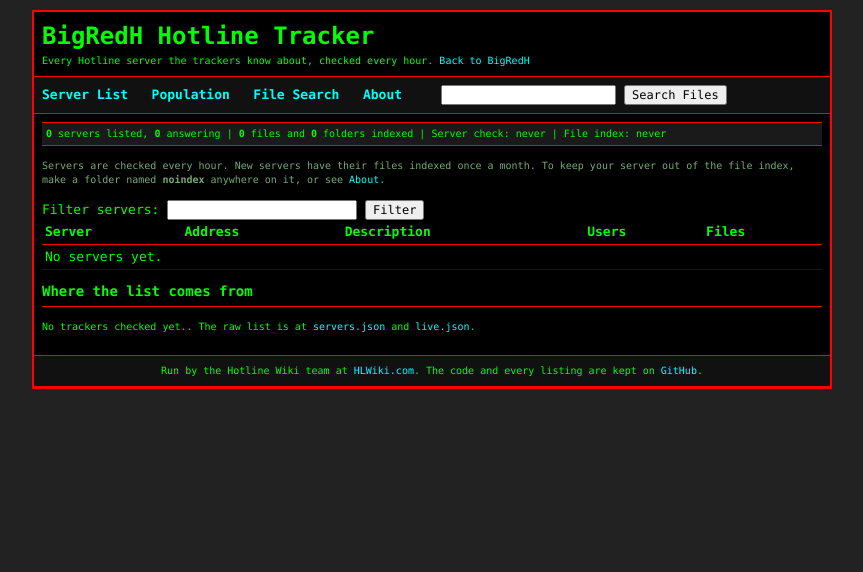
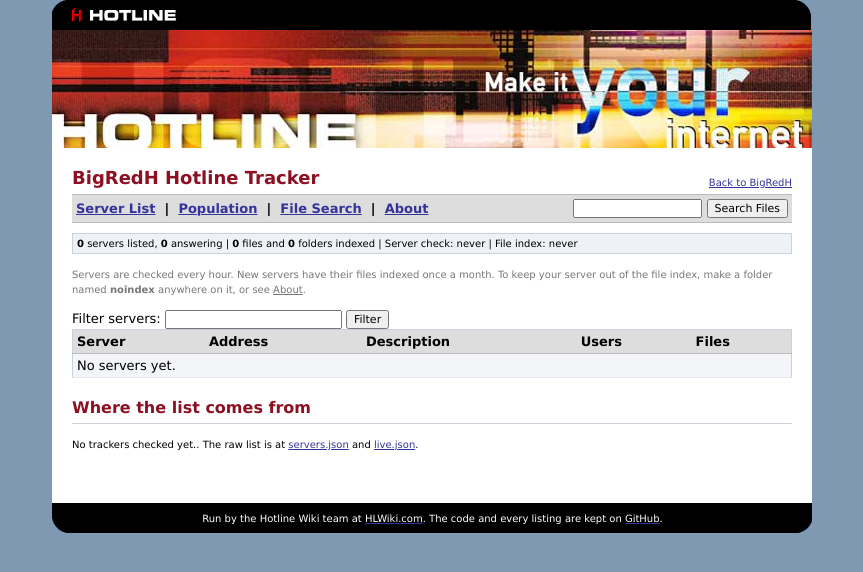
Before and after one commit to Big-Red-H/bigredh, a PHP site: page /index.php in a window 1280 px wide. Shown: the top 572 px of the page, without its empty margins (208-1071 px from the left). Run offline with PHP 8.4, Linux system fonts and the light colour scheme.

Commit message:
Tracker: the same look as bigredh.com; deploys no longer overwrite fresher data
The tracker now uses the main site's frame: blue-gray page, 760 wide for 800x600
screens, white panel, the Hotline title bar (and the big banner on the front
page), dark red headings, gray table headers and a black footer bar.

A full deploy used to upload the repo's copy of servers.json and live.json over
the fresher ones the hourly check had uploaded; now it only fills them in when
they're missing.

Co-Authored-By: Claude Opus 5.5 <noreply@anthropic.com>

```diff
--- a/site/tracker/files.php
+++ b/site/tracker/files.php
@@ -34,7 +34,7 @@ if (!$server) {
 
 page_header($server['name']);
 ?>
-<h2><?php echo h($server['name']); ?></h2>
+<p class="heading"><font <?php echo FONT; ?> size="3" color="#8C1021"><b><?php echo h($server['name']); ?></b></font></p>
 <p><font size="1">
 <a href="hotline://<?php echo h($key); ?>/"><?php echo h($key); ?></a> |
 <?php echo number_format((int) $server['files']); ?> files, <?php echo number_format((int) $server['folders']); ?> folders,
@@ -58,7 +58,7 @@ foreach (array_filter(explode('/', $path), 'strlen') as $part) {
 </b></font></p>
 
 <table class="list" width="100%" cellpadding="3" cellspacing="0" border="0">
-<tr>
+<tr bgcolor="#DDDDDD">
 <th><font size="2">Name</font></th>
 <th class="num"><font size="2">Size</font></th>
 <th><font size="2">Kind</font></th>
--- a/site/tracker/inc/common.php
+++ b/site/tracker/inc/common.php
@@ -73,37 +73,59 @@ function page_url($page, $params = array())
     return $page . ($params ? '?' . http_build_query($params) : '');
 }
 
-function page_header($title, $query = '')
+// The same frame as bigredh.com: blue-gray page, 760 wide (made for 800x600 screens), white
+// panel, black footer bar. The big banner is only on the front page, so other pages load quickly.
+define('FONT', 'face="Verdana, Geneva, Helvetica, Arial"');
+
+function page_header($title, $query = '', $front = false)
 {
     header('Content-Type: text/html; charset=utf-8');
     $full = $title === '' ? 'BigRedH Hotline Tracker' : $title . ' - BigRedH Hotline Tracker';
+    $nav = array(
+        './' => 'Server List',
+        'population.php' => 'Population',
+        'search.php' => 'File Search',
+        'about.php' => 'About',
+    );
     ?>
 <!DOCTYPE HTML PUBLIC "-//W3C//DTD HTML 4.01 Transitional//EN" "http://www.w3.org/TR/html4/loose.dtd">
 <html>
 <head>
 <meta http-equiv="Content-Type" content="text/html; charset=utf-8">
+<meta name="color-scheme" content="only light">
 <meta name="viewport" content="width=device-width, initial-scale=1">
 <title><?php echo h($full); ?></title>
 <link rel="stylesheet" type="text/css" href="style.css">
 </head>
-<body bgcolor="#222222" text="#00FF00" link="#00FFFF" vlink="#00CCCC" alink="#FFFFFF">
-<table id="container" width="800" align="center" cellpadding="0" cellspacing="0" border="0" bgcolor="#000000">
-<tr><td class="frame">
-<table width="100%" cellpadding="8" cellspacing="0" border="0">
-<tr><td id="header">
-<font face="Lucida Console, Monaco, Courier New, monospace" size="5"><b><a href="./" class="title">BigRedH Hotline Tracker</a></b></font><br>
-<font face="Lucida Console, Monaco, Courier New, monospace" size="1">Every Hotline server the trackers know about, checked every hour. <a href="http://bigredh.com/">Back to BigRedH</a></font>
-</td></tr>
-<tr><td id="nav" bgcolor="#111111">
-<form action="search.php" method="get" style="margin:0">
-<font face="Lucida Console, Monaco, Courier New, monospace" size="2">
-<b><a href="./">Server List</a></b> &nbsp; <b><a href="population.php">Population</a></b> &nbsp; <b><a href="search.php">File Search</a></b> &nbsp; <b><a href="about.php">About</a></b>
-&nbsp; &nbsp; <input type="text" name="q" size="22" value="<?php echo h($query); ?>"> <input type="submit" value="Search Files">
-</font>
-</form>
-</td></tr>
-<tr><td id="content">
-<font face="Lucida Console, Monaco, Courier New, monospace" size="2">
+<body bgcolor="#7F99B3" text="#000000" link="#333399" vlink="#333399" alink="#6666FF" marginheight="0" marginwidth="0" leftmargin="0" topmargin="0">
+<table width="100%" cellpadding="0" cellspacing="0" border="0">
+<tr><td align="center" valign="top">
+<table class="frame" width="760" cellpadding="0" cellspacing="0" border="0">
+<tr><td><a href="http://bigredh.com/"><img class="titlebar" src="images/title_bar.gif" width="760" height="30" border="0" alt="Hotline"></a></td></tr>
+<?php if ($front) { ?>
+<tr><td><img class="banner" src="images/hotline_home.jpg" width="760" height="118" border="0" alt="Hotline ... Make it your Internet."></td></tr>
+<?php } ?>
+<tr><td bgcolor="#FFFFFF">
+<table class="panel" width="760" cellpadding="0" cellspacing="0" border="0">
+<tr><td width="20">&nbsp;</td><td width="720" valign="top">
+<br>
+<table width="100%" cellpadding="0" cellspacing="0" border="0">
+<tr><td valign="bottom"><font <?php echo FONT; ?> size="4" color="#8C1021"><b>BigRedH Hotline Tracker</b></font></td>
+<td align="right" valign="bottom"><font <?php echo FONT; ?> size="1"><a href="http://bigredh.com/">Back to BigRedH</a></font></td></tr>
+</table>
+<table class="nav" width="100%" cellpadding="4" cellspacing="0" border="0" bgcolor="#DDDDDD">
+<tr><td><font <?php echo FONT; ?> size="2"><b><?php
+    $links = array();
+    foreach ($nav as $href => $label) {
+        $links[] = '<a href="' . h($href) . '">' . h($label) . '</a>';
+    }
+    echo implode(' &nbsp;|&nbsp; ', $links);
+?></b></font></td>
+<td align="right"><form action="search.php" method="get" style="margin:0"><font <?php echo FONT; ?> size="2">
+<input type="text" name="q" size="16" value="<?php echo h($query); ?>"> <input type="submit" value="Search Files">
+</font></form></td></tr>
+</table>
+<font <?php echo FONT; ?> size="2">
 <?php
 }
 
@@ -111,19 +133,39 @@ function page_footer()
 {
     ?>
 </font>
+<br><br>
+</td><td width="20">&nbsp;</td></tr>
+</table>
 </td></tr>
-<tr><td id="footer" bgcolor="#111111" align="center">
-<font face="Lucida Console, Monaco, Courier New, monospace" size="1">
-Run by the Hotline Wiki team at <a href="http://hlwiki.com/">HLWiki.com</a>.
-The code and every listing are kept on <a href="<?php echo h(GITHUB_URL); ?>">GitHub</a>.
-</font>
+<tr><td>
+<table width="100%" cellspacing="0" cellpadding="0" border="0">
+<tr>
+<td width="16" align="left" bgcolor="#7F99B3"><img src="images/btm_left.gif" width="16" height="30" border="0" alt=""></td>
+<td width="100%" align="center" bgcolor="#000000"><font <?php echo FONT; ?> size="1" color="#FFFFFF">Run by the Hotline Wiki team at <a href="http://hlwiki.com/"><font color="#FFFFFF">HLWiki.com</font></a>. The code and every listing are kept on <a href="<?php echo h(GITHUB_URL); ?>"><font color="#FFFFFF">GitHub</font></a>.</font></td>
+<td width="15" align="right" bgcolor="#7F99B3"><img src="images/btm_right.gif" width="15" height="30" border="0" alt=""></td>
+</tr>
+</table>
 </td></tr>
 </table>
+<br>
 </td></tr>
 </table>
 </body>
 </html>
 <?php
+}
+
+/** A section heading in the main site's dark red. */
+function heading($text)
+{
+    return '<p class="heading"><font ' . FONT . ' size="3" color="#8C1021"><b>' . $text . '</b></font></p>';
+}
+
+/** The small summary line under a page's heading. */
+function stats_bar($html)
+{
+    return '<table class="stats" width="100%" cellpadding="4" cellspacing="0" border="0" bgcolor="#EEF1F5"><tr><td>'
+        . '<font ' . FONT . ' size="1">' . $html . '</font></td></tr></table>';
 }
 
 // Servers known to the tracker, merged with this hour's check and the file index summary.
--- a/site/tracker/index.php
+++ b/site/tracker/index.php
@@ -34,9 +34,9 @@ uasort($listed, function ($a, $b) {
     return strcasecmp($a['name'], $b['name']);
 });
 
-page_header('');
+page_header('', '', true);
 ?>
-<table class="stats" width="100%" cellpadding="4" cellspacing="0" border="0" bgcolor="#1a1a1a"><tr><td>
+<table class="stats" width="100%" cellpadding="4" cellspacing="0" border="0" bgcolor="#EEF1F5"><tr><td>
 <font size="1">
 <b><?php echo count(array_filter($servers, function ($s) { return $s['listed']; })); ?></b> servers listed,
 <b><?php echo $answering; ?></b> answering |
@@ -55,7 +55,7 @@ To keep your server out of the file index, make a folder named <b>noindex</b> an
 </form>
 
 <table class="list" width="100%" cellpadding="3" cellspacing="0" border="0">
-<tr>
+<tr bgcolor="#DDDDDD">
 <th><font size="2">Server</font></th>
 <th><font size="2">Address</font></th>
 <th class="desc"><font size="2">Description</font></th>
@@ -64,7 +64,7 @@ To keep your server out of the file index, make a folder named <b>noindex</b> an
 </tr>
 <?php foreach ($listed as $s) {
     $f = isset($files[$s['key']]) ? $files[$s['key']] : null;
-    $color = $s['online'] ? '#00FF00' : '#008800';
+    $color = $s['online'] ? '#000000' : '#888888';
     ?>
 <tr<?php echo $s['online'] ? '' : ' class="offline"'; ?>>
 <td><font size="2" color="<?php echo $color; ?>"><b><?php echo h($s['name']); ?></b><?php echo $s['online'] ? '' : ' <i>(not answering)</i>'; ?></font></td>
@@ -89,7 +89,7 @@ To keep your server out of the file index, make a folder named <b>noindex</b> an
 <?php } ?>
 </table>
 
-<h2>Where the list comes from</h2>
+<p class="heading"><font <?php echo FONT; ?> size="3" color="#8C1021"><b>Where the list comes from</b></font></p>
 <p><font size="1">
 <?php
 $trackers = isset($live['trackers']) ? $live['trackers'] : array();
--- a/site/tracker/search.php
+++ b/site/tracker/search.php
@@ -51,7 +51,7 @@ if ($q !== '' && $db) {
 
 page_header($q === '' ? 'File Search' : $q, $q);
 ?>
-<h2>File Search</h2>
+<p class="heading"><font <?php echo FONT; ?> size="3" color="#8C1021"><b>File Search</b></font></p>
 <form action="search.php" method="get">
 <font size="2">
 <input type="text" name="q" size="30" value="<?php echo h($q); ?>">
@@ -67,7 +67,7 @@ page_header($q === '' ? 'File Search' : $q, $q);
 <p><font size="2">Search the names of files and folders on every indexed server. Every word you type has to be in the name.</font></p>
 <?php } else { ?>
 <table class="list" width="100%" cellpadding="3" cellspacing="0" border="0">
-<tr>
+<tr bgcolor="#DDDDDD">
 <th><font size="2">Name</font></th>
 <th class="num"><font size="2">Size</font></th>
 <th><font size="2">Where</font></th>
--- a/site/tracker/style.css
+++ b/site/tracker/style.css
@@ -1,45 +1,27 @@
-/* Old browsers read the colors from the HTML attributes; this only refines them. */
-body {
-    background-color: #222;
-    color: #0f0;
-    margin: 0;
-    padding: 10px 0;
-    font-family: "Lucida Console", Monaco, "Courier New", monospace;
-    font-size: 12px;
-    line-height: 1.4;
-}
-#container {
-    border: 2px solid #f00;
-    max-width: 100%;
-}
-#nav, #footer, .stats {
-    border-top: 1px solid #f00;
-    border-bottom: 1px solid #f00;
-}
-a { color: #0ff; text-decoration: none; }
-a:hover { color: #fff; background-color: #0aa; }
-a.title { color: #0f0; }
-h2 {
-    font-size: 14px;
-    color: #0f0;
-    border-bottom: 1px solid #f00;
-    padding-bottom: 4px;
-    margin: 12px 0 8px 0;
-}
-table.list { border-collapse: collapse; }
-table.list th {
-    text-align: left;
-    color: #0f0;
-    border-bottom: 1px solid #f00;
-}
-table.list td { border-bottom: 1px solid #1a1a1a; vertical-align: top; }
-table.list tr.offline td { color: #080; }
-.dim { color: #7a7; }
+/* The same look as bigredh.com. Old browsers take the colors and fonts from the HTML; this
+   only refines them. */
+:root { color-scheme: only light; }
+body { background-color: #7F99B3; color: #000; margin: 0; font-family: Verdana, Geneva, Helvetica, Arial, sans-serif; }
+td, p, li { font-family: Verdana, Geneva, Helvetica, Arial, sans-serif; }
+a { color: #333399; }
+a:hover, a:active { color: #6666FF; }
+img { border: 0; }
+p { line-height: 1.5; }
+.heading { margin: 18px 0 6px 0; border-bottom: 1px solid #C9D2DC; padding-bottom: 3px; }
+.nav { margin: 6px 0 10px 0; border-top: 1px solid #BBBBBB; border-bottom: 1px solid #BBBBBB; }
+.stats { margin: 8px 0; border: 1px solid #C9D2DC; }
+.dim, .dim a { color: #777777; }
+table.list { border-collapse: collapse; border: 1px solid #C9D2DC; }
+table.list th { text-align: left; background: #DDDDDD; border-bottom: 1px solid #BBBBBB; padding: 4px; }
+table.list td { padding: 4px; vertical-align: top; border-bottom: 1px solid #E4E8EE; }
+table.list tr:nth-child(even) td { background: #F3F5F8; }
+table.list tr.offline td, table.list tr.offline td a { color: #888888; }
 .num { text-align: right; white-space: nowrap; }
-input { font-family: inherit; font-size: 12px; }
+input { font-family: Verdana, Geneva, Helvetica, Arial, sans-serif; font-size: 11px; }
 
-@media (max-width: 820px) {
-    body { padding: 0; }
-    #container { width: 100%; border-width: 0; }
+/* Phones: let the 760-wide frame shrink. Old browsers ignore this. */
+@media (max-width: 780px) {
+    table.frame, table.panel { width: 100% !important; }
+    img.titlebar, img.banner { width: 100%; height: auto; }
     table.list td.desc, table.list th.desc { display: none; }
 }
```
Also changed, not shown: site/tracker/about.php (+6 -6 lines), site/tracker/population.php (+5 -5 lines), site/tracker/images/btm_left.gif (added), site/tracker/images/btm_right.gif (added), site/tracker/images/hotline_home.jpg (added), site/tracker/images/title_bar.gif (added), 1 other file.
